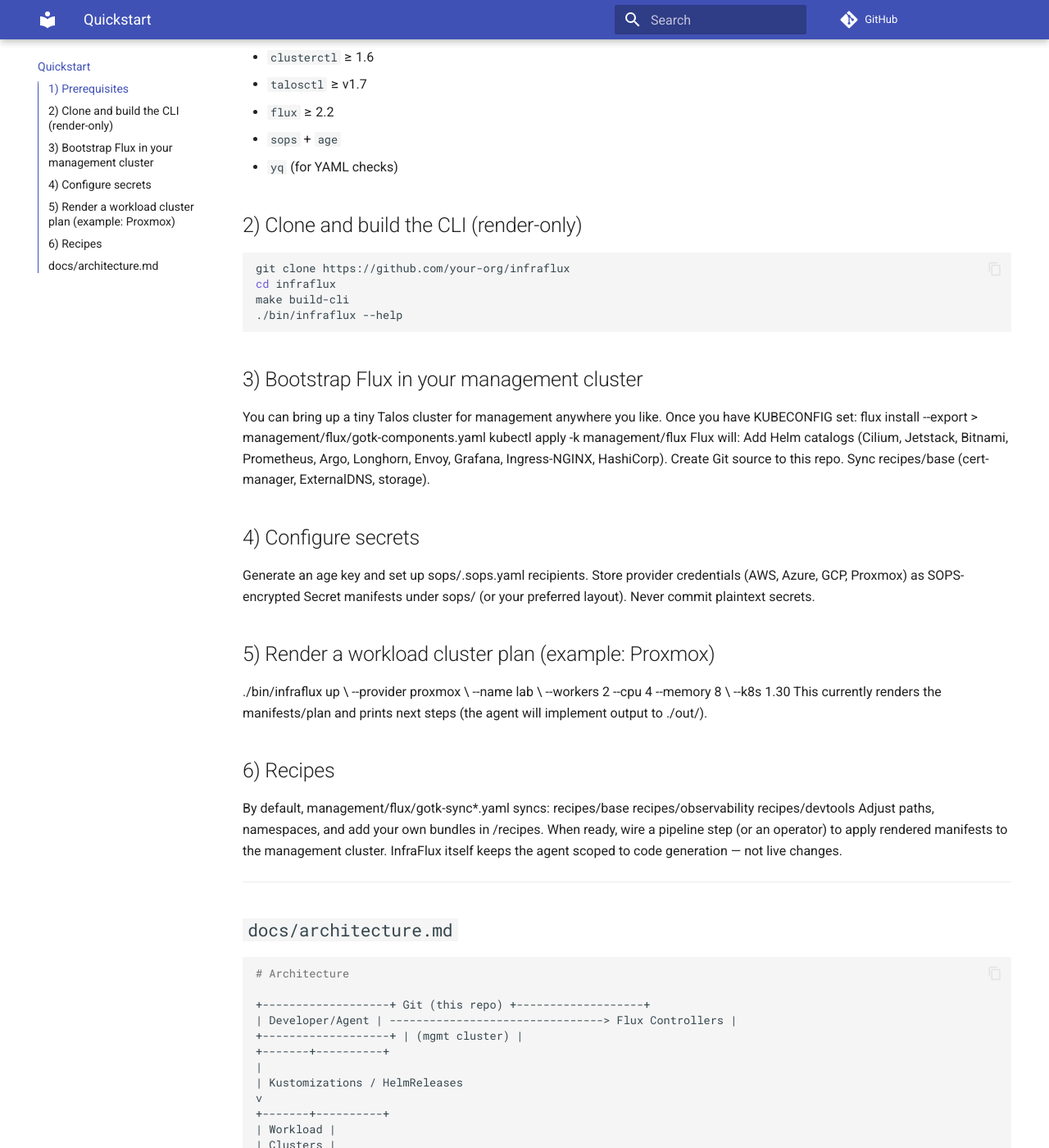
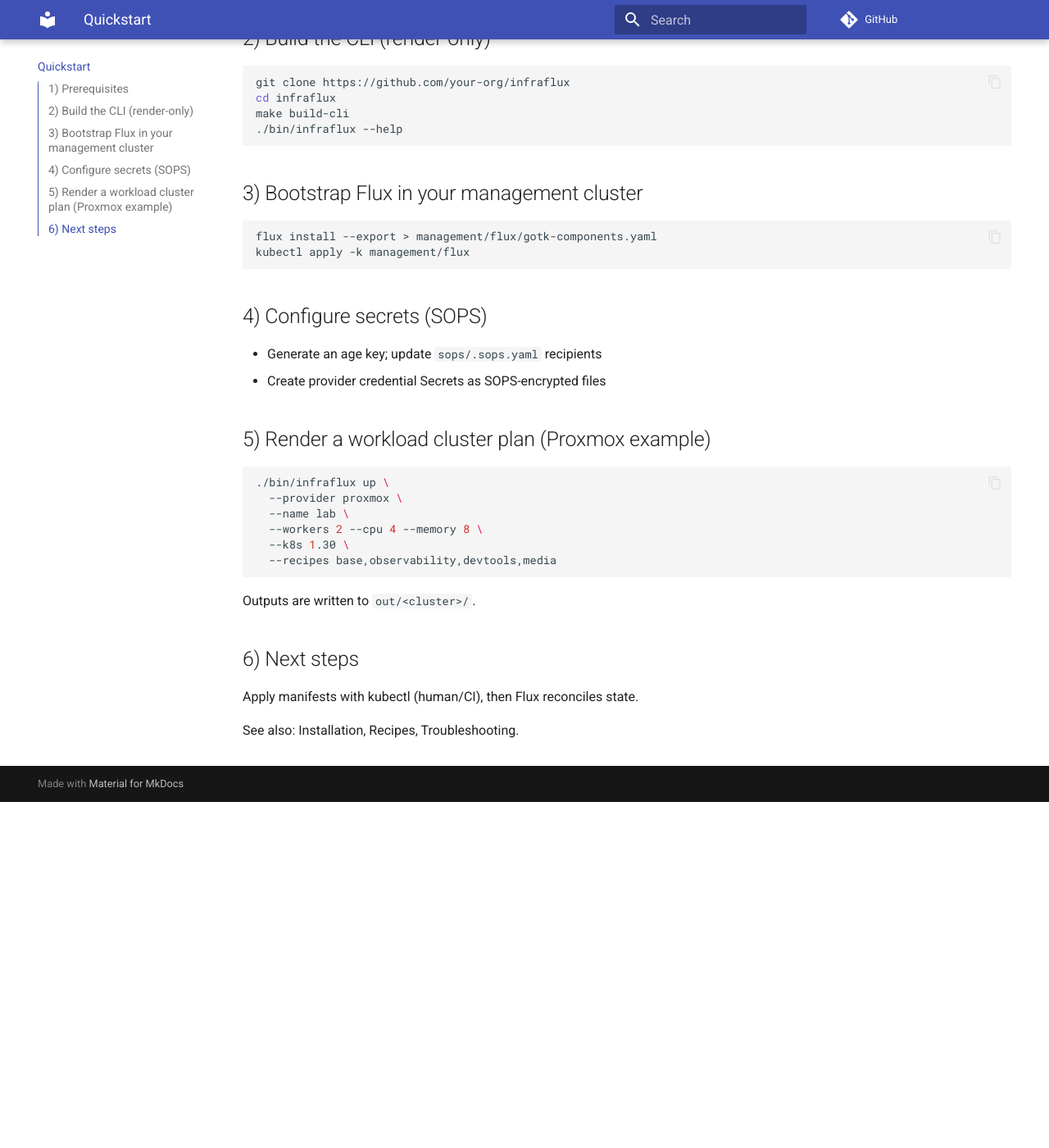
Before and after one commit to binGhzal/infraflux, an MkDocs documentation site: the page built from docs/quickstart.md, in a window 1280 px wide and 1400 px high, scrolled down 422 px. Shown: the whole window at 82% size. Built offline with MkDocs 1.6.1 and Material for MkDocs 9.7.7, drawn with Linux system fonts in a browser that asks for light colours; comment, search, counter and statistics services are not loaded; some of the changed text lies outside the part shown.

Commit message:
feat(docs): update quickstart, installation, architecture, and crossplane documentation for clarity and completeness

````diff
--- a/docs/quickstart.md
+++ b/docs/quickstart.md
@@ -1,20 +1,14 @@
 # Quickstart
 
-> Goal: get a **management cluster** syncing this repo, then stand up a **workload cluster** and auto-install recipes — with zero manual YAML editing beyond credentials.
+> Goal: get a management cluster syncing this repo, then render a workload cluster and auto-install recipes.
+
+For complete steps, see the Installation guide.
 
 ## 1) Prerequisites
 
-Install the following locally (or in your build runner):
+Install locally (or in CI): go, kubectl, clusterctl, talosctl, flux, sops + age, yq.
 
-- `go` ≥ 1.22
-- `kubectl` ≥ 1.28
-- `clusterctl` ≥ 1.6
-- `talosctl` ≥ v1.7
-- `flux` ≥ 2.2
-- `sops` + `age`
-- `yq` (for YAML checks)
-
-## 2) Clone and build the CLI (render-only)
+## 2) Build the CLI (render-only)
 
 ```bash
 git clone https://github.com/your-org/infraflux
@@ -25,68 +19,31 @@
 
 ## 3) Bootstrap Flux in your management cluster
 
-You can bring up a tiny Talos cluster for management anywhere you like. Once you have KUBECONFIG set:
+```bash
 flux install --export > management/flux/gotk-components.yaml
 kubectl apply -k management/flux
-Flux will:
-Add Helm catalogs (Cilium, Jetstack, Bitnami, Prometheus, Argo, Longhorn, Envoy, Grafana, Ingress-NGINX, HashiCorp).
-Create Git source to this repo.
-Sync recipes/base (cert-manager, ExternalDNS, storage).
+```
 
-## 4) Configure secrets
+## 4) Configure secrets (SOPS)
 
-Generate an age key and set up sops/.sops.yaml recipients.
-Store provider credentials (AWS, Azure, GCP, Proxmox) as SOPS-encrypted Secret manifests under sops/ (or your preferred layout).
-Never commit plaintext secrets.
+- Generate an age key; update `sops/.sops.yaml` recipients
+- Create provider credential Secrets as SOPS-encrypted files
 
-## 5) Render a workload cluster plan (example: Proxmox)
+## 5) Render a workload cluster plan (Proxmox example)
 
+```bash
 ./bin/infraflux up \
- --provider proxmox \
- --name lab \
- --workers 2 --cpu 4 --memory 8 \
- --k8s 1.30
-This currently renders the manifests/plan and prints next steps (the agent will implement output to ./out/<cluster>).
+  --provider proxmox \
+  --name lab \
+  --workers 2 --cpu 4 --memory 8 \
+  --k8s 1.30 \
+  --recipes base,observability,devtools,media
+```
 
-## 6) Recipes
+Outputs are written to `out/<cluster>/`.
 
-By default, management/flux/gotk-sync\*.yaml syncs:
-recipes/base
-recipes/observability
-recipes/devtools
-Adjust paths, namespaces, and add your own bundles in /recipes.
-When ready, wire a pipeline step (or an operator) to apply rendered manifests to the management cluster. InfraFlux itself keeps the agent scoped to code generation — not live changes.
+## 6) Next steps
 
----
+Apply manifests with kubectl (human/CI), then Flux reconciles state.
 
-## `docs/architecture.md`
-
-```markdown
-# Architecture
-
-+-------------------+ Git (this repo) +-------------------+
-| Developer/Agent | --------------------------------> Flux Controllers |
-+-------------------+ | (mgmt cluster) |
-+-------+----------+
-|
-| Kustomizations / HelmReleases
-v
-+-------+----------+
-| Workload |
-| Clusters |
-| (CAPI + Talos + |
-| Cilium + Apps) |
-+------------------+
-
-**Layers**
-
-- **Management**: Runs Flux, Cluster API core + providers (CAPA/CAPZ/CAPG/CAPMOX), and optional Crossplane.
-- **Workload**: Created via CAPI, nodes run **Talos**; **Cilium** provides networking; **Flux** delivers recipes.
-
-**Why this design**
-
-- **Portability**: CAPI abstracts away cloud/proxmox specifics.
-- **Determinism**: Talos eliminates OS drift.
-- **Simplicity**: Cilium with kube-proxy replacement reduces moving parts.
-- **GitOps**: Flux reconciles application/infrastructure state from Git.
-```
+See also: Installation, Recipes, Troubleshooting.
--- a/mkdocs.yaml
+++ b/mkdocs.yaml
@@ -13,6 +13,7 @@
     - search.highlight
 nav:
   - Overview: index.md
+  - Installation: installation.md
   - Quickstart: quickstart.md
   - Architecture: architecture.md
   - GitOps & Repos: gitops.md
````
Also changed, not shown: docs/architecture.md (added, +27 -0 lines), docs/crossplane.md (added, +27 -0 lines), docs/installation.md (added, +121 -0 lines).
